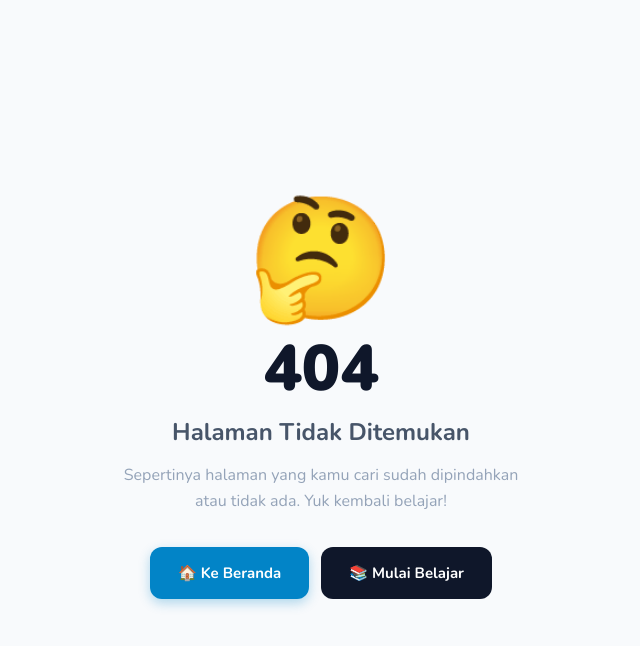
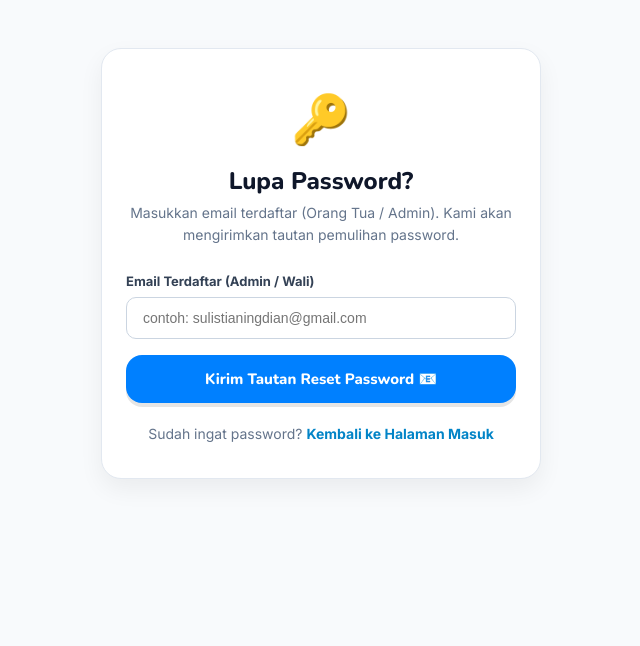
Before and after one commit to kanakainovasi/naiklevel, a Next.js app: page /lupa-password in a window 1280 px wide. Before the commit this address had no page. Shown: the top 646 px of the page, without its empty margins (319-959 px from the left). Built offline with nearby package versions, Linux system fonts and the light colour scheme.

Commit message:
feat(admin-auth): implement automatic admin promotion for sulistianingdian@gmail.com & kanaka.inovasi@gmail.com, forgot password page, and password update form in settings

```diff
--- a/src/app/(app)/profil/pengaturan/page.tsx
+++ b/src/app/(app)/profil/pengaturan/page.tsx
@@ -5,6 +5,7 @@ import { createBrowserClient } from '@supabase/ssr'
 import { useRouter } from 'next/navigation'
 import Link from 'next/link'
 import { Database } from '@/types/database'
+import ChangePasswordForm from './ChangePasswordForm'
 
 export default function PengaturanProfilPage() {
   const router = useRouter()
@@ -223,6 +224,9 @@ export default function PengaturanProfilPage() {
           dengan menghubungi tim kami.
         </p>
       </div>
+
+      {/* Change Password Form */}
+      <ChangePasswordForm />
     </div>
   )
 }
--- /dev/null
+++ b/src/app/(auth)/lupa-password/page.tsx
@@ -0,0 +1,15 @@
+import ForgotPasswordForm from '@/features/auth/ForgotPasswordForm'
+import type { Metadata } from 'next'
+
+export const metadata: Metadata = {
+  title: 'Lupa Password — Naik Level',
+  description: 'Minta tautan reset/pemulihan password untuk akun Orang Tua atau Admin Naik Level.',
+}
+
+export default function ForgotPasswordPage() {
+  return (
+    <div className="container py-12" style={{ maxWidth: '600px', margin: '0 auto' }}>
+      <ForgotPasswordForm />
+    </div>
+  )
+}
--- /dev/null
+++ b/src/features/auth/ForgotPasswordForm.tsx
@@ -0,0 +1,73 @@
+'use client'
+
+import { useActionState } from 'react'
+import Link from 'next/link'
+import { requestPasswordReset } from './actions'
+
+export default function ForgotPasswordForm() {
+  const [state, formAction, isPending] = useActionState(requestPasswordReset, null)
+
+  return (
+    <div style={{ maxWidth: '440px', margin: '0 auto', padding: '32px 24px', backgroundColor: 'white', borderRadius: '20px', border: '1px solid #e2e8f0', boxShadow: '0 10px 25px rgba(0,0,0,0.06)' }}>
+      <div style={{ textAlign: 'center', marginBottom: '24px' }}>
+        <div style={{ fontSize: '48px', marginBottom: '8px' }}>🔑</div>
+        <h1 style={{ fontSize: '24px', fontWeight: '800', color: '#0f172a', margin: 0 }}>
+          Lupa Password?
+        </h1>
+        <p style={{ color: '#64748b', fontSize: '14px', marginTop: '6px' }}>
+          Masukkan email terdaftar (Orang Tua / Admin). Kami akan mengirimkan tautan pemulihan password.
+        </p>
+      </div>
+
+      {state?.error && (
+        <div style={{ backgroundColor: '#fee2e2', color: '#b91c1c', padding: '12px 16px', borderRadius: '10px', fontSize: '14px', marginBottom: '16px' }}>
+          ⚠️ {state.error}
+        </div>
+      )}
+
+      {state?.success && (
+        <div style={{ backgroundColor: '#dcfce7', color: '#15803d', padding: '12px 16px', borderRadius: '10px', fontSize: '14px', marginBottom: '16px' }}>
+          ✅ {state.success}
+        </div>
+      )}
+
+      <form action={formAction} style={{ display: 'flex', flexDirection: 'column', gap: '16px' }}>
+        <div>
+          <label style={{ display: 'block', fontSize: '13px', fontWeight: '700', color: '#334155', marginBottom: '6px' }}>
+            Email Terdaftar (Admin / Wali)
+          </label>
+          <input
+            type="email"
+            name="email"
+            required
+            placeholder="contoh: sulistianingdian@gmail.com"
+            style={{
+              width: '100%',
+              padding: '12px 16px',
+              borderRadius: '10px',
+              border: '1.5px solid #cbd5e1',
+              fontSize: '14px',
+              outline: 'none',
+            }}
+          />
+        </div>
+
+        <button
+          type="submit"
+          disabled={isPending}
+          className="btn btn-primary"
+          style={{ width: '100%', padding: '14px', fontSize: '15px' }}
+        >
+          {isPending ? 'Mengirim Instruksi...' : 'Kirim Tautan Reset Password 📧'}
+        </button>
+      </form>
+
+      <div style={{ textAlign: 'center', marginTop: '20px', fontSize: '14px', color: '#64748b' }}>
+        Sudah ingat password?{' '}
+        <Link href="/masuk" style={{ color: '#0284c7', fontWeight: '700', textDecoration: 'none' }}>
+          Kembali ke Halaman Masuk
+        </Link>
+      </div>
+    </div>
+  )
+}
--- a/src/features/auth/actions.ts
+++ b/src/features/auth/actions.ts
@@ -63,3 +63,43 @@ export async function signOutParent() {
   await supabase.auth.signOut()
   redirect('/masuk')
 }
+
+export async function requestPasswordReset(prevState: any, formData: FormData) {
+  const email = formData.get('email') as string
+  if (!email) {
+    return { error: 'Email wajib diisi.' }
+  }
+
+  const supabase = await createClient()
+  const { error } = await supabase.auth.resetPasswordForEmail(email, {
+    redirectTo: `${process.env.NEXT_PUBLIC_APP_URL || 'http://localhost:3000'}/profil/pengaturan`,
+  })
+
+  if (error) {
+    return { error: error.message }
+  }
+
+  return { success: 'Instruksi reset password telah dikirim ke email Anda! Silakan periksa kotak masuk.' }
+}
+
+export async function updatePassword(prevState: any, formData: FormData) {
+  const newPassword = formData.get('newPassword') as string
+  const confirmPassword = formData.get('confirmPassword') as string
+
+  if (!newPassword || newPassword.length < 6) {
+    return { error: 'Password baru minimal 6 karakter.' }
+  }
+
+  if (newPassword !== confirmPassword) {
+    return { error: 'Konfirmasi password tidak cocok.' }
+  }
+
+  const supabase = await createClient()
+  const { error } = await supabase.auth.updateUser({ password: newPassword })
+
+  if (error) {
+    return { error: error.message }
+  }
+
+  return { success: 'Password berhasil diperbarui! Silakan gunakan password baru ini.' }
+}
```
Also changed, not shown: src/app/(app)/profil/pengaturan/ChangePasswordForm.tsx (added, +82 -0 lines), src/features/auth/LoginForm.tsx (+8 -3 lines), 1 other file (tests, documents, lock files or other folders).
